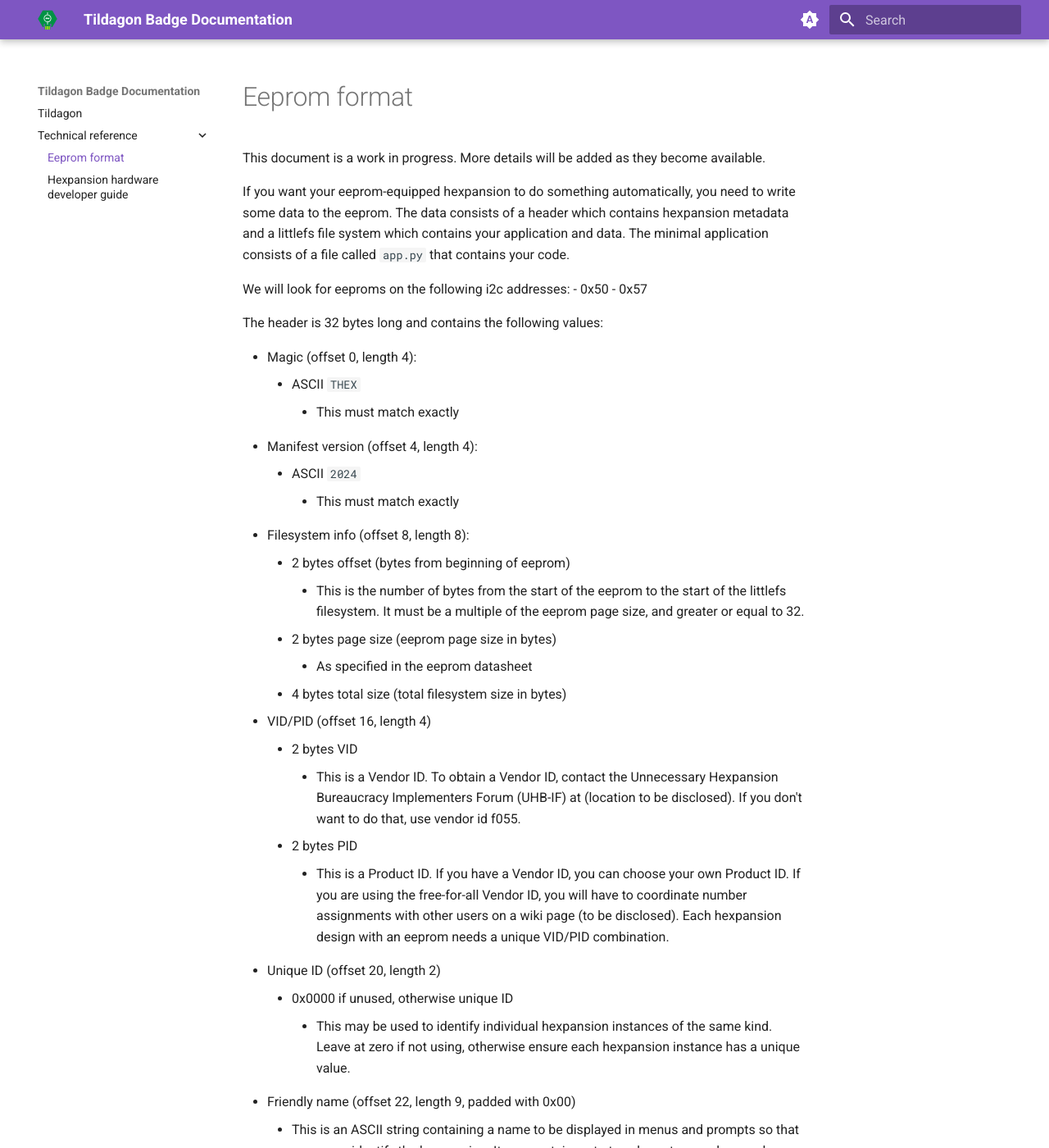
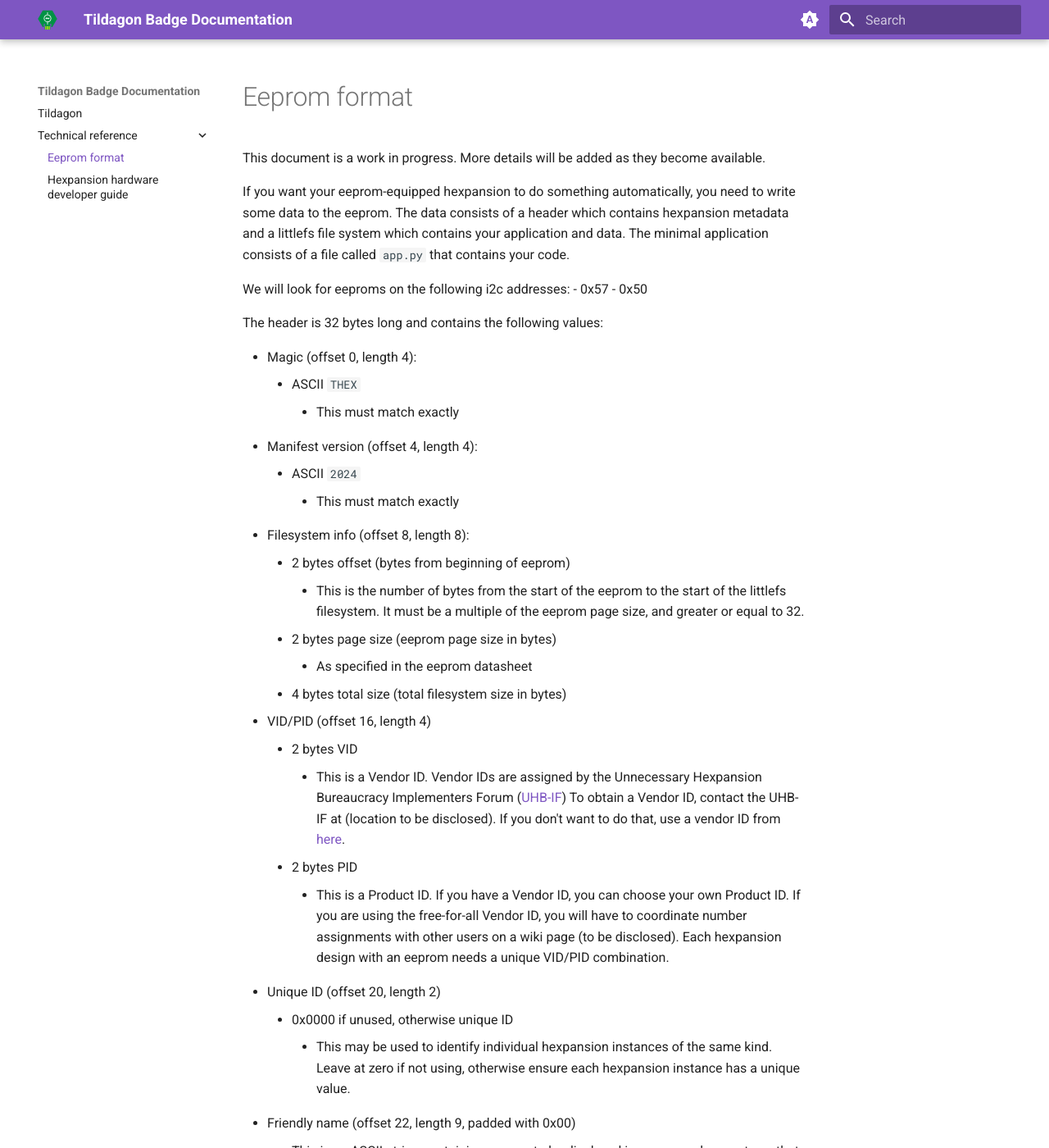
Before and after one commit to emfcamp/badge-2024-documentation, an MkDocs documentation site: the page built from docs/technical-reference/eeprom.md, in a window 1280 px wide and 1400 px high. Shown: the whole window at 82% size. Built offline with MkDocs 1.6.1 and Material for MkDocs 9.7.7, drawn with Linux system fonts in a browser that asks for light colours.

Commit message:
Update eeprom.md - add links to UHB-IF wiki page

````diff
--- a/docs/technical-reference/eeprom.md
+++ b/docs/technical-reference/eeprom.md
@@ -6,8 +6,8 @@
 If you want your eeprom-equipped hexpansion to do something automatically, you need to write some data to the eeprom. The data consists of a header which contains hexpansion metadata and a littlefs file system which contains your application and data. The minimal application consists of a file called `app.py` that contains your code.
 
 We will look for eeproms on the following i2c addresses:
+- 0x57
 - 0x50
-- 0x57
 
 The header is 32 bytes long and contains the following values:
 
@@ -25,7 +25,7 @@
     - 4 bytes total size (total filesystem size in bytes)
 - VID/PID (offset 16, length 4)
     - 2 bytes VID
-        - This is a Vendor ID. To obtain a Vendor ID, contact the Unnecessary Hexpansion Bureaucracy Implementers Forum (UHB-IF) at (location to be disclosed). If you don't want to do that, use vendor id f055.
+        - This is a Vendor ID. Vendor IDs are assigned by the Unnecessary Hexpansion Bureaucracy Implementers Forum ([UHB-IF](https://badge.emfcamp.org/wiki/UHB-IF)) To obtain a Vendor ID, contact the UHB-IF at (location to be disclosed). If you don't want to do that, use a vendor ID from [here](https://badge.emfcamp.org/wiki/UHB-IF/Uncontrolled_IDs).
     - 2 bytes PID
         - This is a Product ID. If you have a Vendor ID, you can choose your own Product ID. If you are using the free-for-all Vendor ID, you will have to coordinate number assignments with other users on a wiki page (to be disclosed). Each hexpansion design with an eeprom needs a unique VID/PID combination.
 - Unique ID (offset 20, length 2)
@@ -43,15 +43,15 @@
 
 ```python
 
-    def calc_checksum(header): #header assumed to be of type bytes
-        value=0x55
-        for b in header[1:]:
-            value= value ^ b
-        return value
+def calc_checksum(header): #header assumed to be of type bytes
+    value=0x55
+    for b in header[1:]:
+        value= value ^ b
+    return value
 
-    header_w_checksum = header+bytes([calc_checksum(header)]) #to generate a checksum
+header_w_checksum = header+bytes([calc_checksum(header)]) #to generate a checksum
 
-    calc_checksum(header_w_checksum) # should return 0 if checksum is correct
+calc_checksum(header_w_checksum) # should return 0 if checksum is correct
 
 ```
 
````
